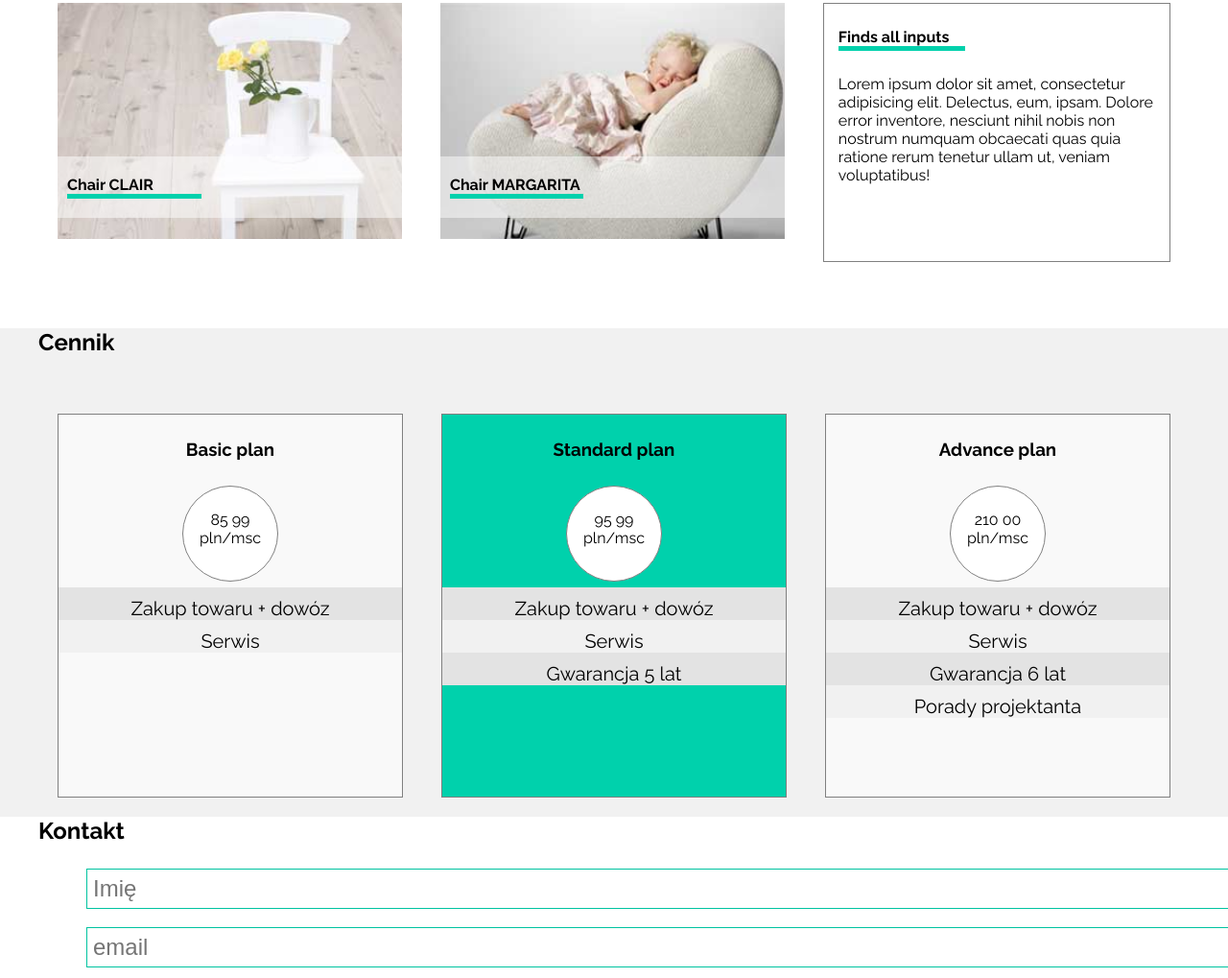
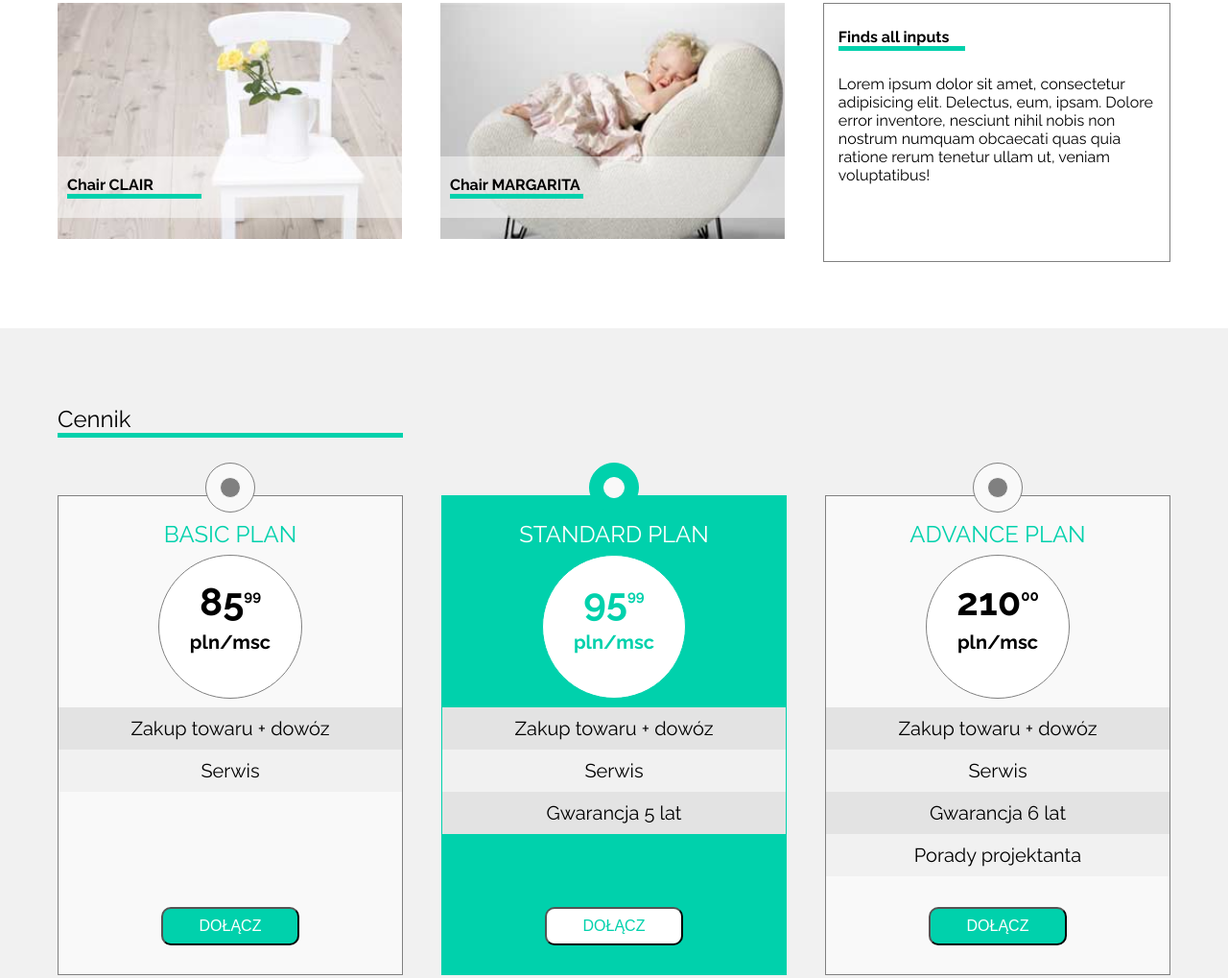
Before and after one commit to pmoskal4/Sit-on-chair, a website: page src/index.html in a window 1280 px wide. Shown: the part 551-1570 px from the top of the page at 96% size. Drawn offline with Linux system fonts and the light colour scheme.

Commit message:
Wystylowana sekcja z cennikiem

```diff
--- a/src/index.html
+++ b/src/index.html
@@ -66,39 +66,43 @@
 
     <section class="site-offer">
         <div class="container">
-            <h2>Cennik</h2>
+            <div class="column">
+                <h2>Cennik</h2>
+            </div>
         </div>
         <div class="container">
             <div class="column">
                 <div class="priceTag">
-                    <h3>Basic plan</h3>
+                    <h3 class="uppercase">Basic plan</h3>
                     <div class="priceCircle">
-                        <p class="price">85 99 <span>pln/msc</span></p>
+                        <p class="price">85<span class="small">99</span><br><span class="currency">pln/msc</span></p>
                     </div>
                     <ul class="options">
                         <li>Zakup towaru + dowóz</li>
                         <li>Serwis</li>
                     </ul>
+                    <input type="submit" name="more" value="Dołącz" class="uppercase">
                 </div>
             </div>
             <div class="column">
                 <div class="priceTag selected">
-                    <h3>Standard plan</h3>
+                    <h3 class="uppercase">Standard plan</h3>
                     <div class="priceCircle">
-                        <p class="price">95 99 <span>pln/msc</span></p>
+                        <p class="price">95<span class="small">99</span><br><span class="currency">pln/msc</span></p>
                     </div>
                     <ul class="options">
                         <li>Zakup towaru + dowóz</li>
                         <li>Serwis</li>
                         <li>Gwarancja 5 lat</li>
                     </ul>
+                    <input type="submit" name="more" value="Dołącz" class="uppercase">
                 </div>
             </div>
             <div class="column">
                 <div class="priceTag">
-                    <h3>Advance plan</h3>
+                    <h3 class="uppercase">Advance plan</h3>
                     <div class="priceCircle">
-                        <p class="price">210 00 <span>pln/msc</span></p>
+                        <p class="price">210<span class="small">00</span><br><span class="currency">pln/msc</span></p>
                     </div>
                     <ul class="options">
                         <li>Zakup towaru + dowóz</li>
@@ -106,6 +110,7 @@
                         <li>Gwarancja 6 lat</li>
                         <li>Porady projektanta</li>
                     </ul>
+                    <input type="submit" name="more" value="Dołącz" class="uppercase">
                 </div>
             </div>
         </div>
--- a/src/styles/components/_offer.scss
+++ b/src/styles/components/_offer.scss
@@ -4,6 +4,21 @@ Site - Offer
 
 .site-offer {
   background-color: #F1F1F1;
+}
+
+.site-offer h2 {
+  margin-top: 40px;
+  margin-left: 20px;
+  font-weight: 400;
+  margin-right: 20px;
+}
+
+.site-offer h2:after {
+  content: "";
+  display: block;
+  background-color: #00D1AC;
+  width: 100%;
+  height: 5px;
 }
 
 .site-offer .container {
@@ -16,13 +31,57 @@ Site - Offer
   width: 33.33%;
 }
 
+.site-offer h3 {
+  color: #00D1AC;
+}
+
 .priceTag {
   text-align: center;
   background-color: #F9F9F9;
-  margin: 20px;
-  height: 400px;
+  margin: 20px 20px 60px 20px;
+  height: 500px;
   border: 1px solid grey;
   position: relative;
+  display: flex;
+  flex-direction: column;
+  justify-content: space-between;
+}
+
+.priceTag:before {
+  content: "";
+  display: block;
+  width: 50px;
+  height: 50px;
+  position: absolute;
+  left: 50%;
+  top: -35px;
+  transform: translateX(-50%);
+  background-color: #F9F9F9;
+  border: 1px solid grey;
+  border-radius: 50%;
+}
+
+.priceTag:after {
+  content: "";
+  display: block;
+  width: 20px;
+  height: 20px;
+  position: absolute;
+  left: 50%;
+  top: -20px;
+  transform: translateX(-50%);
+  background-color: grey;
+  border: 1px solid #F9F9F9;
+  border-radius: 50%;
+}
+
+.priceTag.selected:before {
+  background-color: #00D1AC;
+  border: 1px solid #00D1AC;
+}
+
+.priceTag.selected:after {
+  background-color: #F9F9F9;
 }
 
 .priceTag h3 {
@@ -31,37 +90,62 @@ Site - Offer
   left: 0;
   right: 0;
   margin: auto;
+  font-weight: 400;
+  font-size: 24px;
 }
 
 .priceTag.selected {
   background-color: #00D1AC;
+  border: 1px solid #00D1AC;
+}
+
+.priceTag.selected h3 {
+  color: white;
 }
 
 .priceCircle {
   position: absolute;
-  top: -150px;
+  top: -225px;
   left: 0;
   right: 0;
   bottom: 0;
   margin: auto;
-  width: 100px;
-  height: 100px;
+  width: 150px;
+  height: 150px;
   border: 1px solid grey;
   border-radius: 50%;
   background-color: #fff;
 }
 
+.priceTag.selected .priceCircle {
+  border: 1px solid #00D1AC;
+  color: #00D1AC;
+}
+
 .priceCircle .price {
-  padding-top: 25px;
+  padding-top: 35px;
+  font-size: 40px;
+  font-weight: 700;
+  line-height: 25px;
+}
+
+.priceCircle .price .currency {
+  font-size: 20px;
+}
+
+.priceCircle .price .small {
+  font-size: 15px;
+  position: relative;
+  bottom: 15px;
 }
 
 .options {
-  margin-top: 180px;
+  margin-top: 220px;
   list-style: none;
 }
 
 .options li {
-  padding-top: 10px;
+  padding: 10px;
   font-size: 20px;
 }
 
@@ -72,3 +156,19 @@ Site - Offer
 .options li:nth-child(even) {
   background-color: #F1F1F1;
 }
+
+.priceTag input {
+  font-size: 16px;
+  width: 40%;
+  align-self: center;
+  height: 40px;
+  background-color: #00D1AC;
+  color: #fff;
+  border-radius: 10px;
+  margin-bottom: 30px;
+}
+
+.priceTag.selected input {
+  background-color: #fff;
+  color: #00D1AC;
+}
```
Also changed, not shown: dist/main.css.
